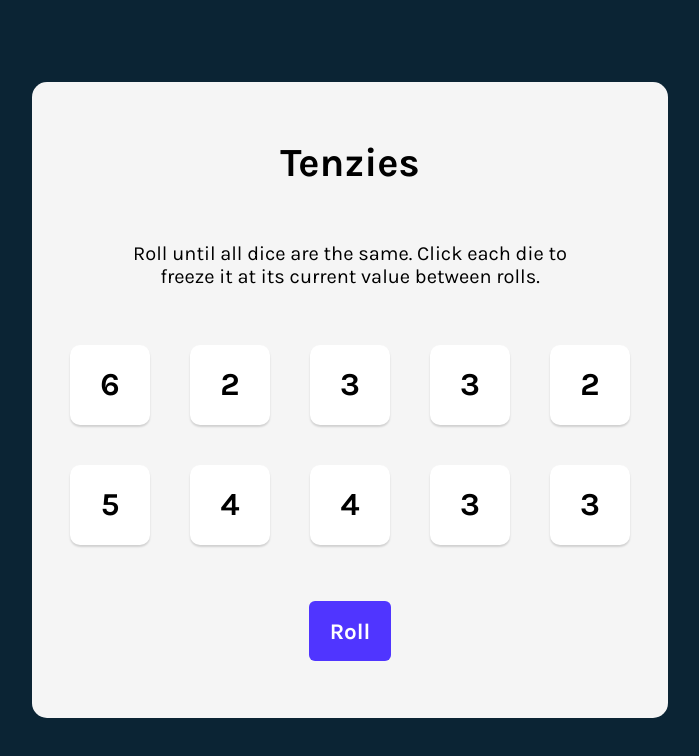
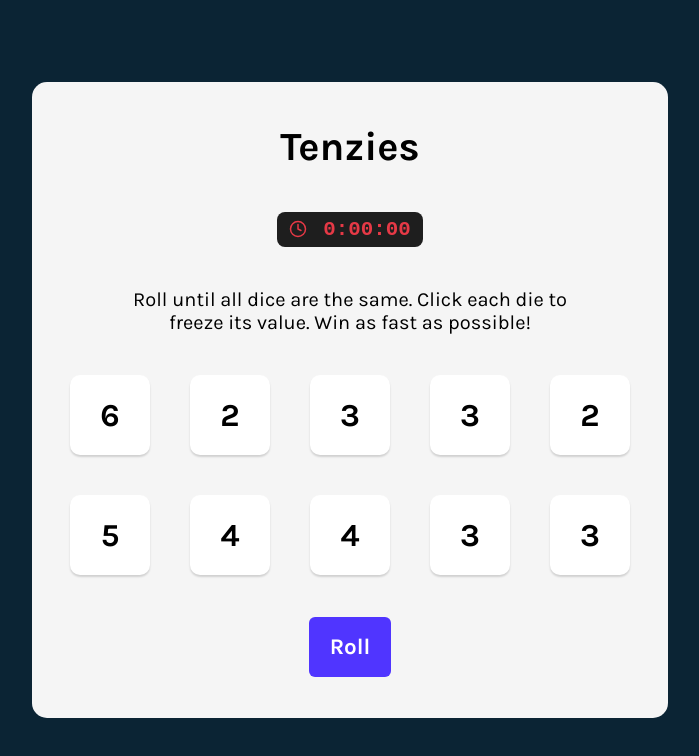
Before and after one commit to MannShah720/Tenzies, a React (Vite) app: page / in a window 1280 px wide. Shown: the top 756 px of the page, without its empty margins (290-989 px from the left). Built offline with nearby package versions, Linux system fonts and the light colour scheme.

Commit message:
added new timer feature

```diff
--- a/src/App.jsx
+++ b/src/App.jsx
@@ -1,4 +1,4 @@
-import { useState } from 'react'
+import { useState , useEffect} from 'react'
 import Die from "./components/Die"
 import './App.css'
 import { nanoid } from "nanoid"
@@ -8,8 +8,27 @@ function App() {
 
   const [dice, setDice] = useState(() => generateAllNewDice())  // Array of objects
 
-  // All dice must be held & have the same value to win the game
+  // ---------- Timer ----------
+  const [startTime, setStartTime] = useState(null)
+  const [isTimeActive, setIsTimeActive] = useState(false)
+  const [elapsedTime, setElapsedTime] = useState(0)
+
+  useEffect(() => {
+    let interval;
+    if (isTimeActive) {
+      interval = setInterval(() => {setElapsedTime(Date.now() - startTime)}, 50)
+    } else {
+      clearInterval(interval)
+    }
+    return () => clearInterval(interval)
+  }, [isTimeActive])
+
+  // Win Condition
   const gameWon = dice.every(die => die.isHeld) && dice.every(die => die.value === dice[0].value)
+
+  useEffect(() => {
+    if (gameWon) {setIsTimeActive(false)}
+  }, [gameWon])
 
   function generateAllNewDice() {
     const newDice = []
@@ -27,7 +46,13 @@ function App() {
   }
 
   function rollDice() {
-    if (gameWon) {setDice(generateAllNewDice)}
+    if (gameWon) {
+      setDice(generateAllNewDice)
+      setElapsedTime(0)
+      setStartTime(null)
+      setIsTimeActive(false)
+    }
+
     else {
       setDice(oldDice => {
         return oldDice.map(die => {
@@ -38,6 +63,11 @@ function App() {
   }
 
   function hold(id) {
+    if (!isTimeActive) {
+      setStartTime(Date.now())
+      setIsTimeActive(true)
+    }
+
     setDice(oldDice => {
       return oldDice.map(die => {
         return die.id === id ? {...die, isHeld:!die.isHeld} : die
@@ -53,6 +83,15 @@ function App() {
     hold={() => hold(diceObject.id)}
   />))
 
+  // mm:ss:ms format
+  const totalMilliseconds = elapsedTime;
+  const minutes = Math.floor(totalMilliseconds / 60000);
+  const seconds = Math.floor((totalMilliseconds % 60000) / 1000);
+  const milliseconds = Math.floor((totalMilliseconds % 1000) / 10);
+  const formattedTime = `${minutes}:${seconds.toString().padStart(2, '0')}:${milliseconds.toString().padStart(2, '0')}`;
+
+
+  // ---------- Return ----------
   return (
     <main>
       {gameWon && <Confetti width={1535} height={725} gravity={0.15}/>}
@@ -60,7 +99,27 @@ function App() {
         {gameWon && <p>Congratulations! You won! Press "New Game" to start again.</p>}
       </div>
       <h1 className="title">Tenzies</h1>
-      <p className="instructions">Roll until all dice are the same. Click each die to freeze it at its current value between rolls.</p>
+
+      <div className="timer">
+        <svg
+          xmlns="http://www.w3.org/2000/svg"
+          width="18"
+          height="18"
+          viewBox="0 0 24 24"
+          fill="none"
+          stroke="#e63946"
+          strokeWidth="2"
+          strokeLinecap="round"
+          strokeLinejoin="round"
+          style={{ marginRight: "8px", verticalAlign: "middle" }}
+        >
+          <circle cx="12" cy="12" r="10"></circle>
+          <polyline points="12 6 12 12 16 14"></polyline>
+      </svg>
+        {formattedTime}
+      </div>
+
+      <p className="instructions">Roll until all dice are the same. Click each die to freeze its value. Win as fast as possible!</p>
       <div className="dice-container">
         {diceElements}
       </div>
--- a/src/index.css
+++ b/src/index.css
@@ -35,6 +35,20 @@ main {
 .title {
     font-size: 40px;
     margin: 0;
+}
+
+.timer {
+  display: flex;
+  align-items: center;
+  gap: 0.5rem;
+  font-weight: bold;
+  font-family: 'Courier New', monospace;
+  color: #e63946;
+  font-size: 1.3rem;
+  background-color: #1e1e1e;
+  padding: 6px 12px;
+  border-radius: 8px;
+  width: fit-content;
 }
 
 .instructions {
@@ -93,6 +107,10 @@ button.roll-btn {
 
 /* For mobile devices */
 @media (max-width: 768px) {
+    .timer {
+        font-size: 1rem;
+    }
+
     .instructions {
         font-size: 15px;
         margin: 0px 30px;
```
